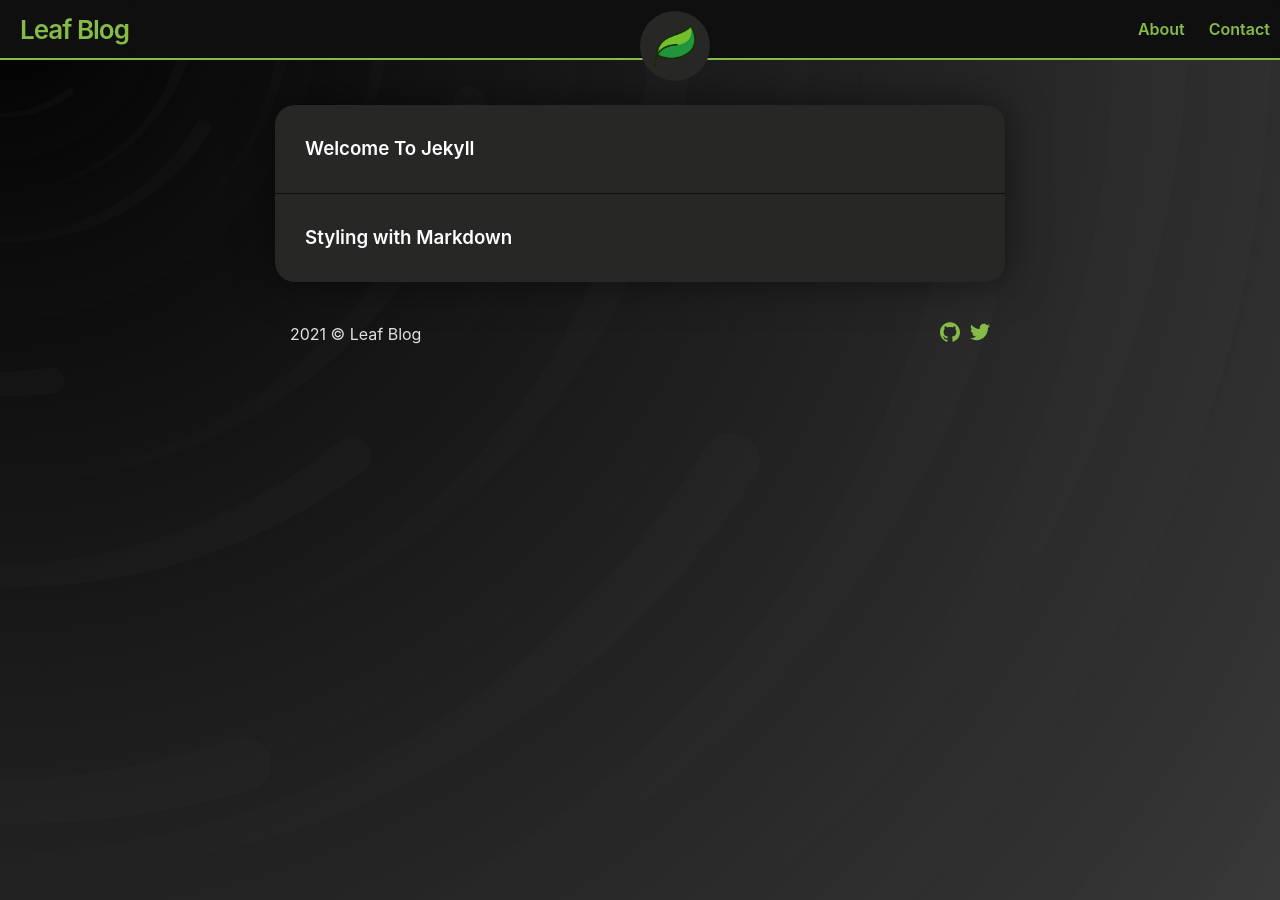
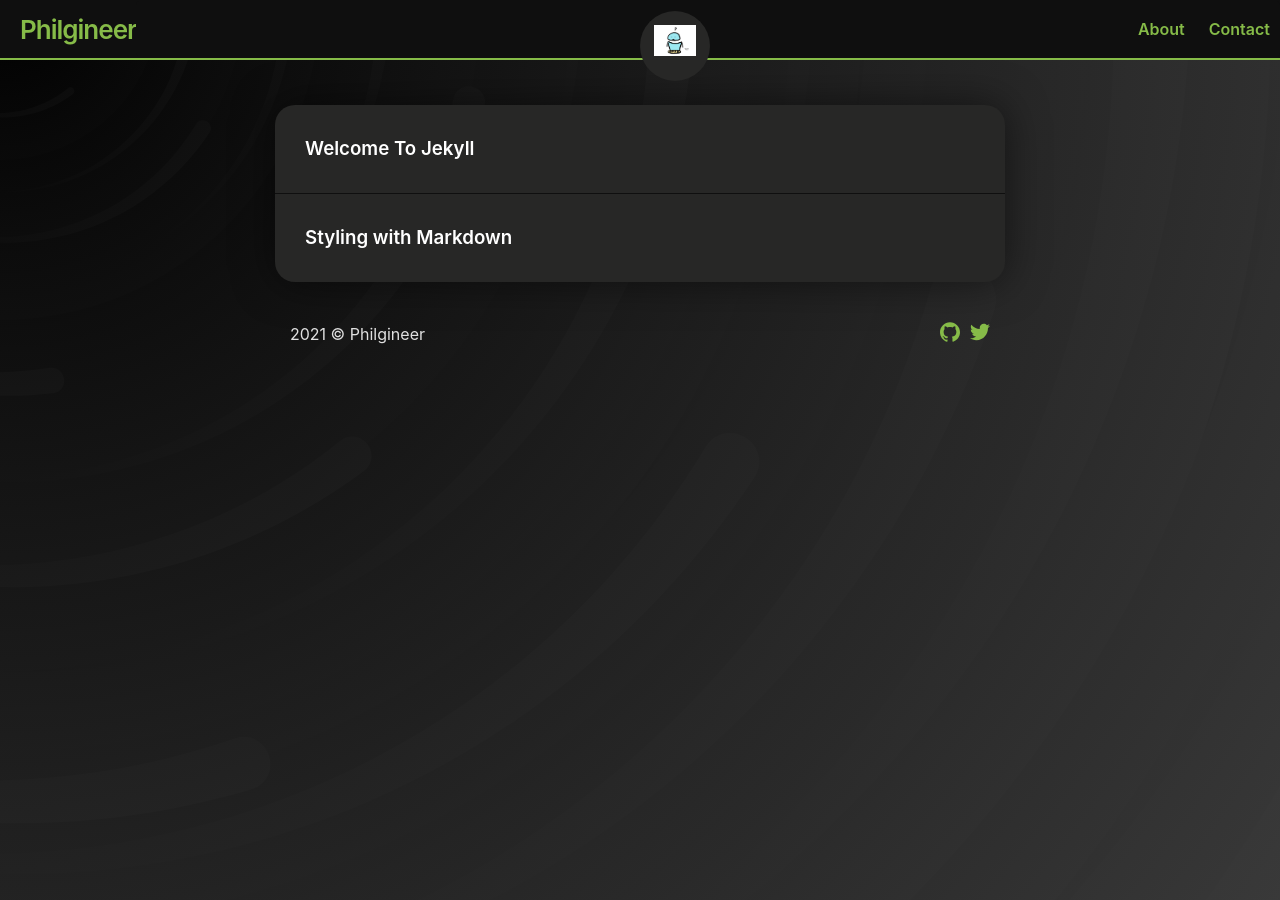
Before and after one commit to philgineer/philgineer.github.io, a Jekyll site: the page built from index.md, in a window 1280 px wide. Built offline with Jekyll 4.4.1, drawn with Linux system fonts in a browser that asks for light colours.

Commit message:
icon updated

```diff
--- a/_config.yml
+++ b/_config.yml
@@ -1,5 +1,5 @@
-title: Leaf Blog
-iconURL: assets/default-icon.png
+title: Philgineer
+iconURL: assets/my-icon.png
 theme: jekyll-theme-leaf
 
 # for a clean URL
```
Also changed, not shown: 1 other file.
